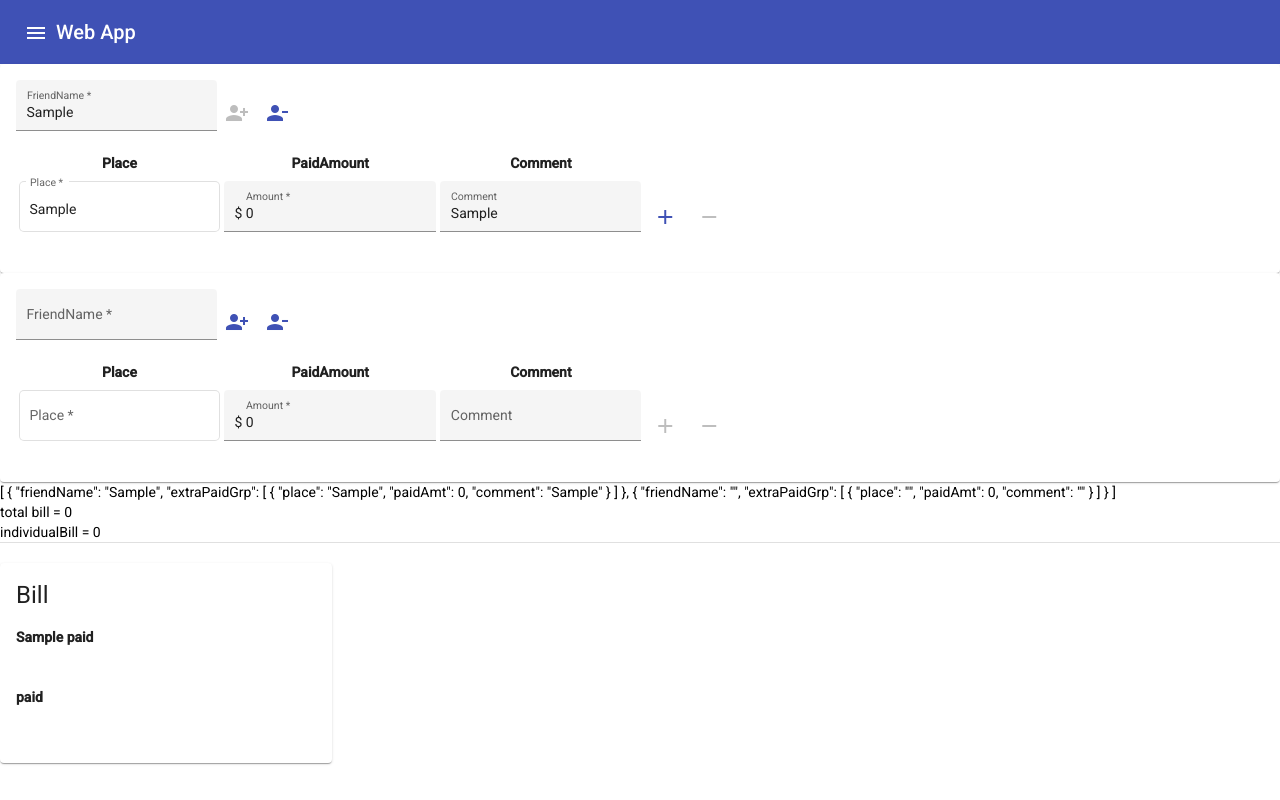
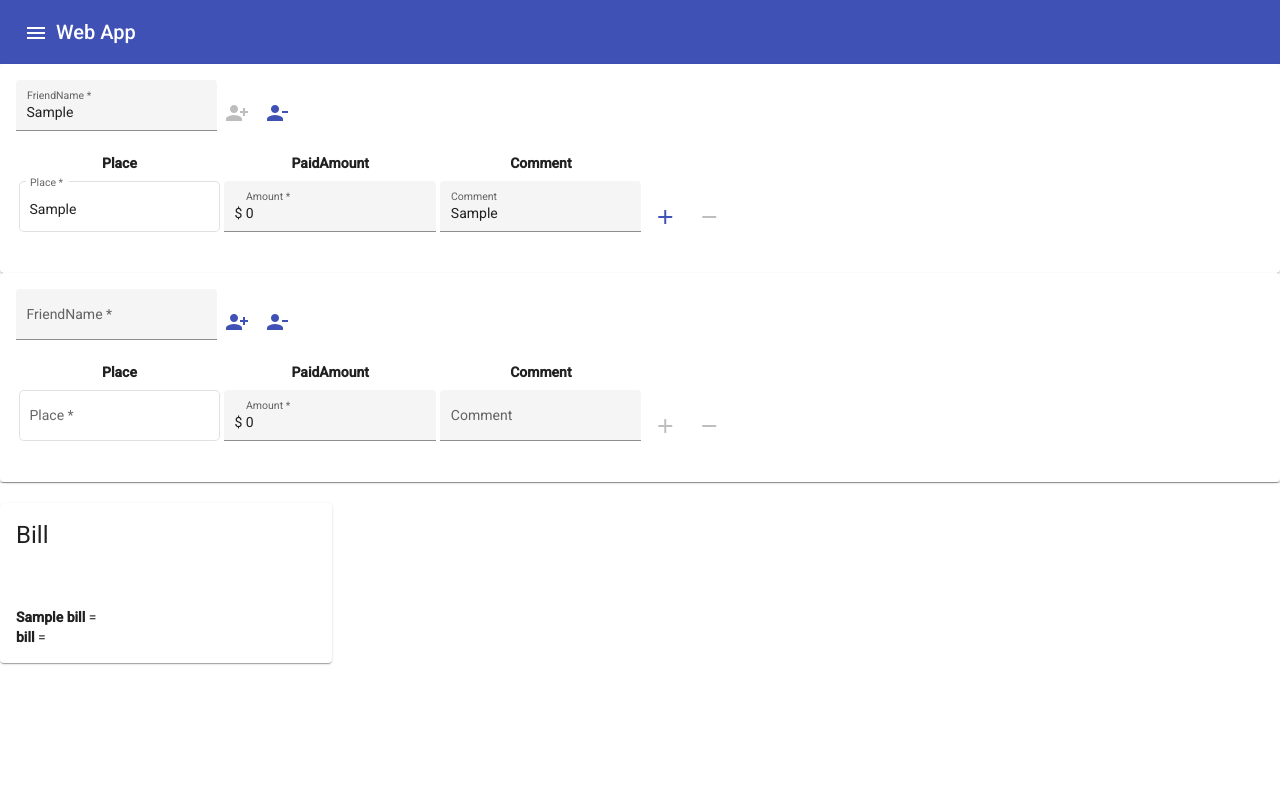
Before and after one commit to YS8610/NgBillSplitNestFormArray, an Angular app: page / in a window 1280 px wide. Both pictures are taken after typing "Sample", "Sample", "Sample" into the empty fields and a click on the button "person_add_alt_1". Built offline with nearby package versions, Linux system fonts and the light colour scheme.

Commit message:
done html bill summary

```diff
--- a/src/app/app.component.html
+++ b/src/app/app.component.html
@@ -66,14 +66,17 @@
     </mat-card>
   </div>
 </form>
-{{this.friendsInfo|json}} <br>
+<!-- {{this.friendsInfo|json}} <br>
 total bill = {{totalBill}} <br>
-individualBill = {{individualBill}} <br>
+individualBill = {{individualBill}} <br> -->
 <mat-divider></mat-divider>
 
 <mat-card class="card" style="margin-bottom: 20px;">
   <h1>Bill</h1>
-  <section *ngFor="let friend of friendsInfo">
+  <!-- Breakdown of bill -->
+
+  <section *ngFor="let friend of friendsInfo; let i =index">
+    <ng-container *ngIf="friendsDisplay[i].totalpaid>0">
       <span><b>{{friend.friendName}} paid</b></span>
       <br>
       <span *ngFor="let paid of friend.extraPaidGrp">
@@ -81,10 +84,27 @@ individualBill = {{individualBill}} <br>
         <br>
       </span>
       <br>
+    </ng-container>
+  </section>
+  <!-- total bill -->
+  <ng-container *ngIf="totalBill != 0">Total Bill = ${{totalBill |number:'1.0-2':'en-US'}}</ng-container>
+  <br><br>
+  <!-- Individual bill -->
+  <section *ngFor="let friend of friendsInfo; let j = index">
+    <span>
+      <b>{{friend.friendName}} bill</b> =
+      <span *ngFor="let paid of friend.extraPaidGrp; let i = index ">
+        <span *ngIf="paid.paidAmt>0">
+          <span *ngIf="i!=0">+</span>
+          ${{paid.paidAmt |number:'1.0-2':'en-US'}}
+        </span>
+      </span>
+      <span *ngIf="individualBill>0">
+        - ${{individualBill|number:'1.0-2':'en-US'}} = ${{friendsDisplay[j].totalpaid - individualBill |number:'1.0-2':'en-US' }}
+      </span>
 
+    </span>
   </section>
-  <ng-container *ngIf="totalBill != 0">Total Bill = ${{totalBill |number:'1.0-2':'en-US'}}</ng-container>
-
 </mat-card>
 
 
```
Lines whose indentation alone changed are shown as unchanged.
